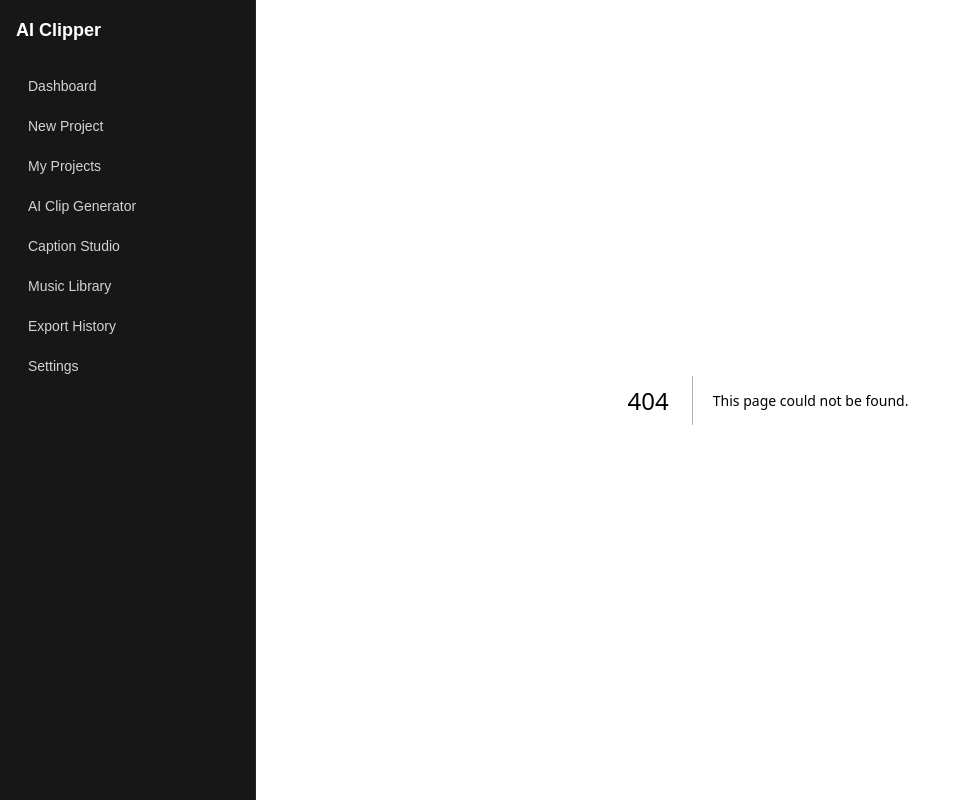
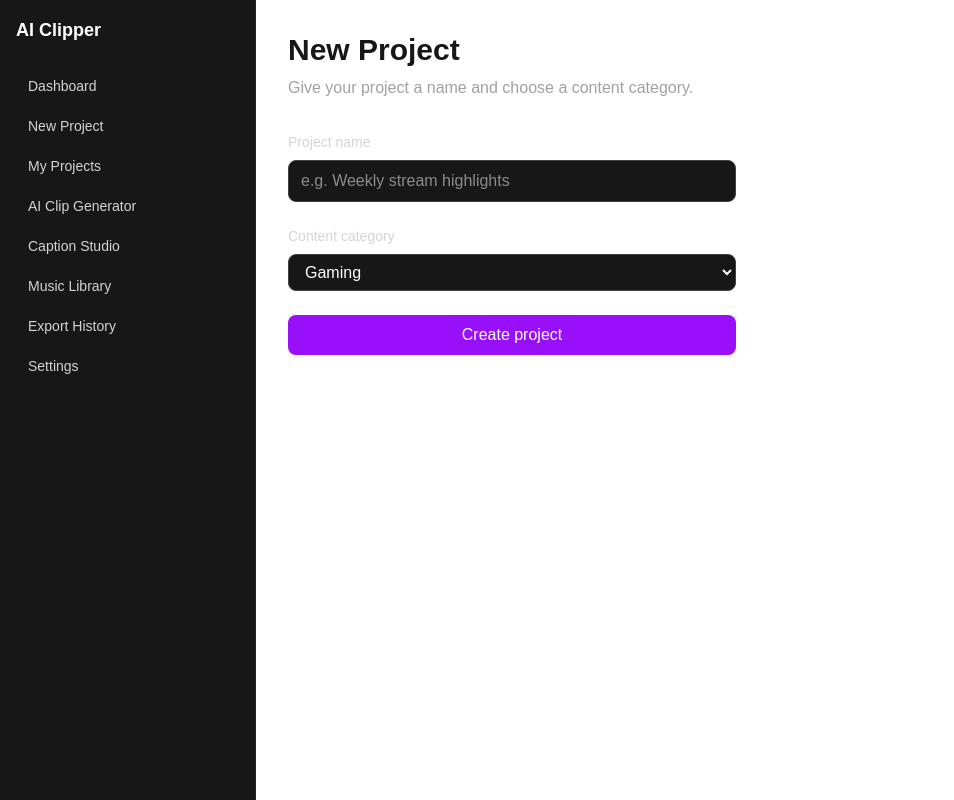
Before and after one commit to Pranav-pvs/ai-clipper, a Next.js app in the folder frontend/: page /projects/new in a window 1280 px wide. Before the commit this address had no page. Shown: the whole page, without its empty margins (0-954 px from the left). Built offline with nearby package versions, Linux system fonts and the light colour scheme.

Commit message:
Add New Project form with category selection

```diff
--- /dev/null
+++ b/frontend/src/app/projects/new/page.tsx
@@ -0,0 +1,60 @@
+"use client";
+
+import { useState } from "react";
+
+const categories = ["Gaming", "Podcasts", "Cricket", "Other Sports", "Other"];
+
+export default function NewProjectPage() {
+  const [name, setName] = useState("");
+  const [category, setCategory] = useState(categories[0]);
+
+  function handleSubmit(event: React.FormEvent<HTMLFormElement>) {
+    event.preventDefault();
+    console.log("New project:", { name, category });
+  }
+
+  return (
+    <main className="p-8">
+      <h1 className="text-3xl font-semibold">New Project</h1>
+      <p className="mt-2 text-neutral-400">
+        Give your project a name and choose a content category.
+      </p>
+
+      <form onSubmit={handleSubmit} className="mt-8 flex max-w-md flex-col gap-6">
+        <label className="flex flex-col gap-2">
+          <span className="text-sm text-neutral-300">Project name</span>
+          <input
+            type="text"
+            value={name}
+            onChange={(e) => setName(e.target.value)}
+            placeholder="e.g. Weekly stream highlights"
+            required
+            className="rounded-lg border border-neutral-700 bg-neutral-900 px-3 py-2 text-white outline-none focus:border-purple-500"
+          />
+        </label>
+
+        <label className="flex flex-col gap-2">
+          <span className="text-sm text-neutral-300">Content category</span>
+          <select
+            value={category}
+            onChange={(e) => setCategory(e.target.value)}
+            className="rounded-lg border border-neutral-700 bg-neutral-900 px-3 py-2 text-white outline-none focus:border-purple-500"
+          >
+            {categories.map((c) => (
+              <option key={c} value={c}>
+                {c}
+              </option>
+            ))}
+          </select>
+        </label>
+
+        <button
+          type="submit"
+          className="rounded-lg bg-purple-600 px-4 py-2 font-medium text-white hover:bg-purple-500"
+        >
+          Create project
+        </button>
+      </form>
+    </main>
+  );
+}
```
